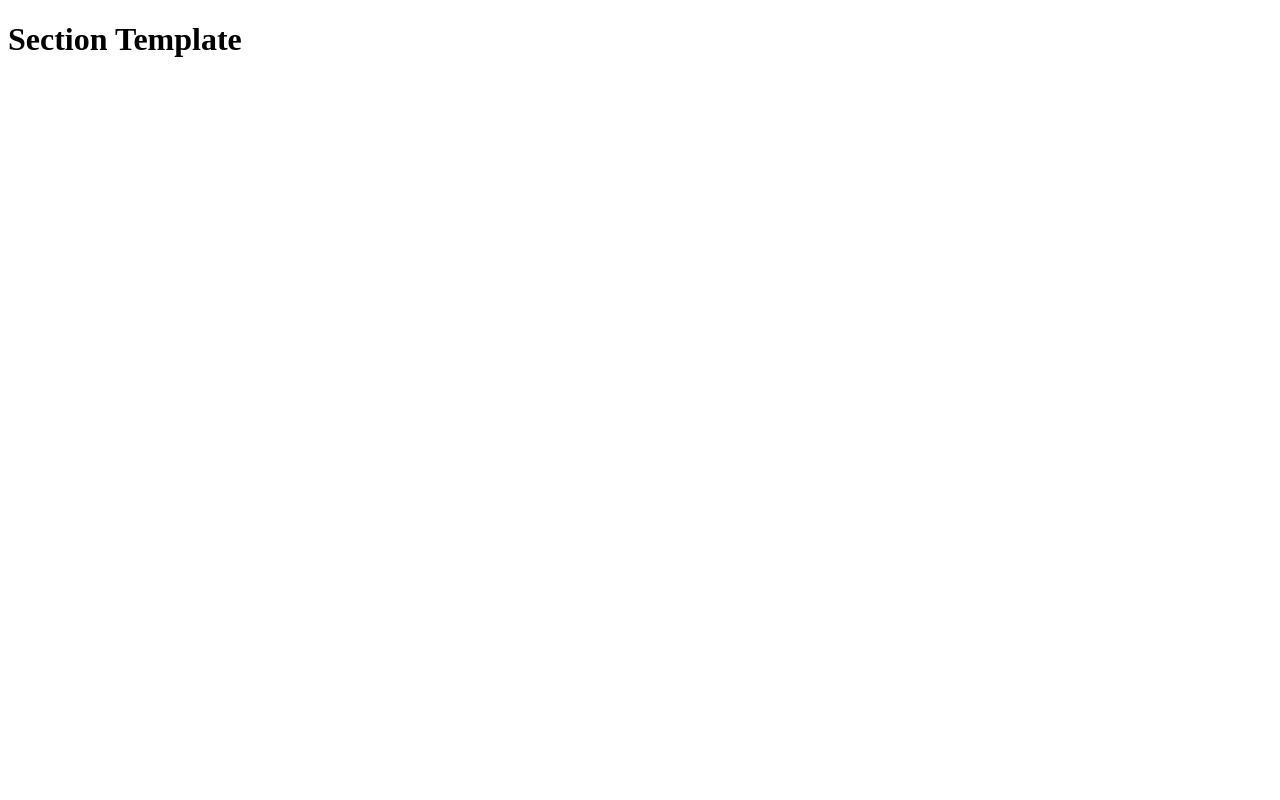
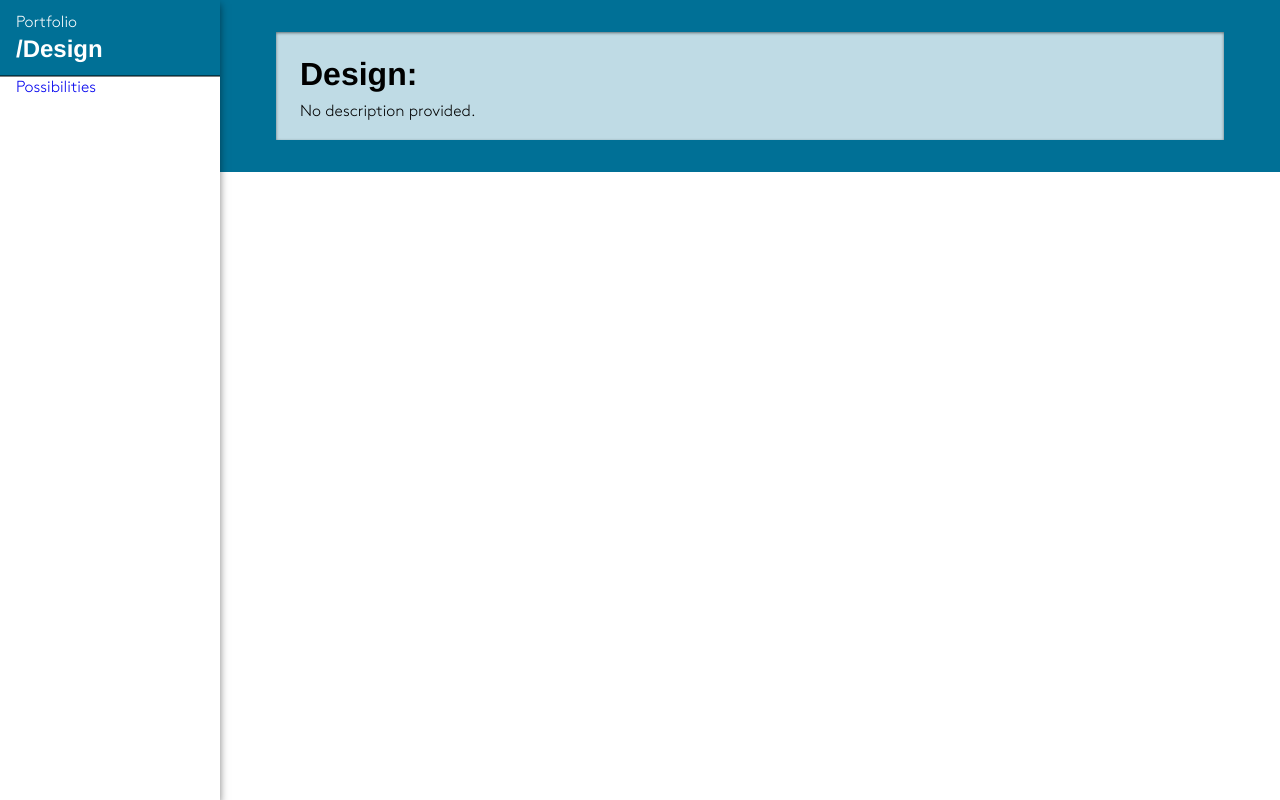
Before and after one commit to ASneakyToast/jlithenv, a Django app: a page that uses jlithgow/portfolio/templates/portfolio/section_page.html in a window 1280 px wide. Before the commit the page is almost empty. Run offline with Django 3.2, Linux system fonts and the light colour scheme; data comes from the database, SQL or seed files in the repository; both versions use the stored data as it was after the commit; some web fonts are replaced.

Commit message:
Getting the section page up and running. Saving for tonight.

```diff
--- a/jlithgow/jlithgow/settings.py
+++ b/jlithgow/jlithgow/settings.py
@@ -119,3 +119,6 @@ USE_TZ = True
 # https://docs.djangoproject.com/en/2.2/howto/static-files/
 
 STATIC_URL = '/static/'
+
+MEDIA_URL = '/media/'
+MEDIA_ROOT = os.path.join(BASE_DIR, 'media')
--- a/jlithgow/portfolio/admin.py
+++ b/jlithgow/portfolio/admin.py
@@ -1,5 +1,7 @@
 from django.contrib import admin
 
-from .models import Section
+from .models import Section, Project, Piece
 
 admin.site.register(Section)
+admin.site.register(Project)
+admin.site.register(Piece)
--- a/jlithgow/portfolio/models.py
+++ b/jlithgow/portfolio/models.py
@@ -4,6 +4,7 @@ from django.db import models
 class Section(models.Model):
     section_title = models.CharField(max_length=250)
     section_color = models.CharField(max_length=250, default='#656C6C')
+    section_description = models.CharField(max_length=250, default='No description provided.')
 
     def __str__(self):
         return self.section_title
@@ -15,6 +16,16 @@ class Project(models.Model):
 
     def __str__(self):
         return self.model_title
+
+
+class Piece(models.Model):
+    piece_title = models.CharField(max_length=250)
+    date_created = models.DateTimeField('date created')
+    description_quick = models.CharField(max_length=250)
+    image_cover = models.ImageField(upload_to='images/pieces/', default='pic_folder/None/no-img.jpg')
+
+    def __str__(self):
+        return self.piece_title
 
 # class Example(models.Model):
 #     author = Author.objects.get(name='Rod Dhl')
--- a/jlithgow/portfolio/static/portfolio/style.css
+++ b/jlithgow/portfolio/static/portfolio/style.css
@@ -47,6 +47,16 @@ h5 {
     margin: 4px 0;
 }
 
+h4 {
+    font-size: 32px;
+    margin: 8px 0;
+}
+
+p {
+    font-size: 16px;
+    margin: 4px 0;
+}
+
 li {
     list-style: none;
 }
@@ -60,6 +70,8 @@ a {
 .sideNav-container {
     width: 220px;
     height: 100%;
+    position: fixed;
+    top: 0;
     background-color: white;
     box-shadow: 0 4px 8px 0 rgba(0,0,0,0.5);
 }
@@ -103,12 +115,36 @@ a {
     color: #ffffff;
 }
 
+/* Main Navigation */
+
+.mainNav-container {
+    margin-left: 220px;
+    top: 0;
+}
+
+.mainNav-infoPanel {
+    padding: 32px 56px;
+}
+
+.mainNav-infoPanel--DescriptionBox {
+    color: black;
+    padding: 16px 24px;
+    background-color: rgba(255,255,255,0.75);
+    box-shadow: inset 0 1px 3px 0 rgba(0, 0, 0, 0.5);
+}
+
+.mainNav-infoPanel--DescriptionBox > h4 p {
+
+}
+
 /* Overrides */
 
 .color-background--CF4520 {
     background-color: #CF4520;
+    color: #ffffff;
 }
 
 .color-background--007096 {
     background-color: #007096;
+    color: #ffffff;
 }
--- a/jlithgow/portfolio/templates/portfolio/portfolio.html
+++ b/jlithgow/portfolio/templates/portfolio/portfolio.html
@@ -9,12 +9,15 @@
     <link rel="stylesheet" type="text/css" href="{% static 'portfolio/style.css' %}">
 </head>
 <body>
+
 <div class="sideNav-container">
+
     <div class="sideNav-header">
         <img class="sideNav-header--profile" src="{% static 'portfolio/images/profile_user_white.svg' %}" alt="A profile picture of Joel Lithgow">
         <p>Joel Lithgow</p>
         <h5>/Portfolio</h5>
     </div>
+
     <div class="sideNav-body">
         <ul>
         {% for section in sections %}
@@ -22,6 +25,8 @@
         {% endfor %}
         </ul>
     </div>
+
 </div>
+
 </body>
 </html>
--- a/jlithgow/portfolio/templates/portfolio/section_page.html
+++ b/jlithgow/portfolio/templates/portfolio/section_page.html
@@ -1,10 +1,53 @@
 <!DOCTYPE html>
+
+{% load static %}
+
 <html lang="en">
 <head>
     <meta charset="UTF-8">
     <title>Title</title>
+    <link rel="stylesheet" type="text/css" href="{% static 'portfolio/style.css' %}">
 </head>
 <body>
-    <h1>Section Template</h1>
+
+{% block main %}
+<div class="sideNav-container">
+
+    <div class="sideNav-header color-background--{{ section.section_color }}">
+        <p class="color-font--{{ section.section_color }}">Portfolio</p>
+        <h5>/{{ section.section_title }}</h5>
+    </div>
+
+    <div class="sideNav-body">
+        <ul>
+        {% for piece in pieces%}
+            <li class="sideNav-body--Project--Main"><a href="{% url 'portfolio:section' section.section_title%}">{{ piece.piece_title}}</a></li>
+        {% endfor %}
+        </ul>
+    </div>
+
+</div>
+
+<div class="mainNav-container">
+
+    <div class="mainNav-infoPanel color-background--{{ section.section_color }}">
+
+        <div class="mainNav-infoPanel--DescriptionBox">
+            <h4>{{ section.section_title }}:</h4>
+            <p>{{ section.section_description }}</p>
+        </div>
+
+    </div>
+
+
+    <div class="mainNav-cardDeck">
+
+    </div>
+
+</div>
+
+
+{% endblock main %}
+
 </body>
 </html>
--- a/jlithgow/portfolio/views.py
+++ b/jlithgow/portfolio/views.py
@@ -1,7 +1,7 @@
 from django.shortcuts import get_object_or_404, render
 # from django.urls import reverse
 
-from .models import Section, Project
+from .models import Section, Project, Piece
 
 
 def table_of_contents(request):
@@ -11,6 +11,10 @@ def table_of_contents(request):
 
 
 def section_page(request, section_title):
-    title = get_object_or_404(Section, section_title=section_title)
-    context = {'title': title}
+    section = get_object_or_404(Section, section_title=section_title)
+    projects = Project.objects.all()
+    pieces = Piece.objects.all()
+    context = {'section': section,
+               'projects': projects,
+               'pieces': pieces}
     return render(request, 'portfolio/section_page.html', context)
```
Also changed, not shown: jlithgow/db.sqlite3, jlithgow/media/images/pieces/Cover.jpg (added), jlithgow/portfolio/migrations/0004_piece.py (added), jlithgow/portfolio/migrations/0005_section_section_description.py (added).
